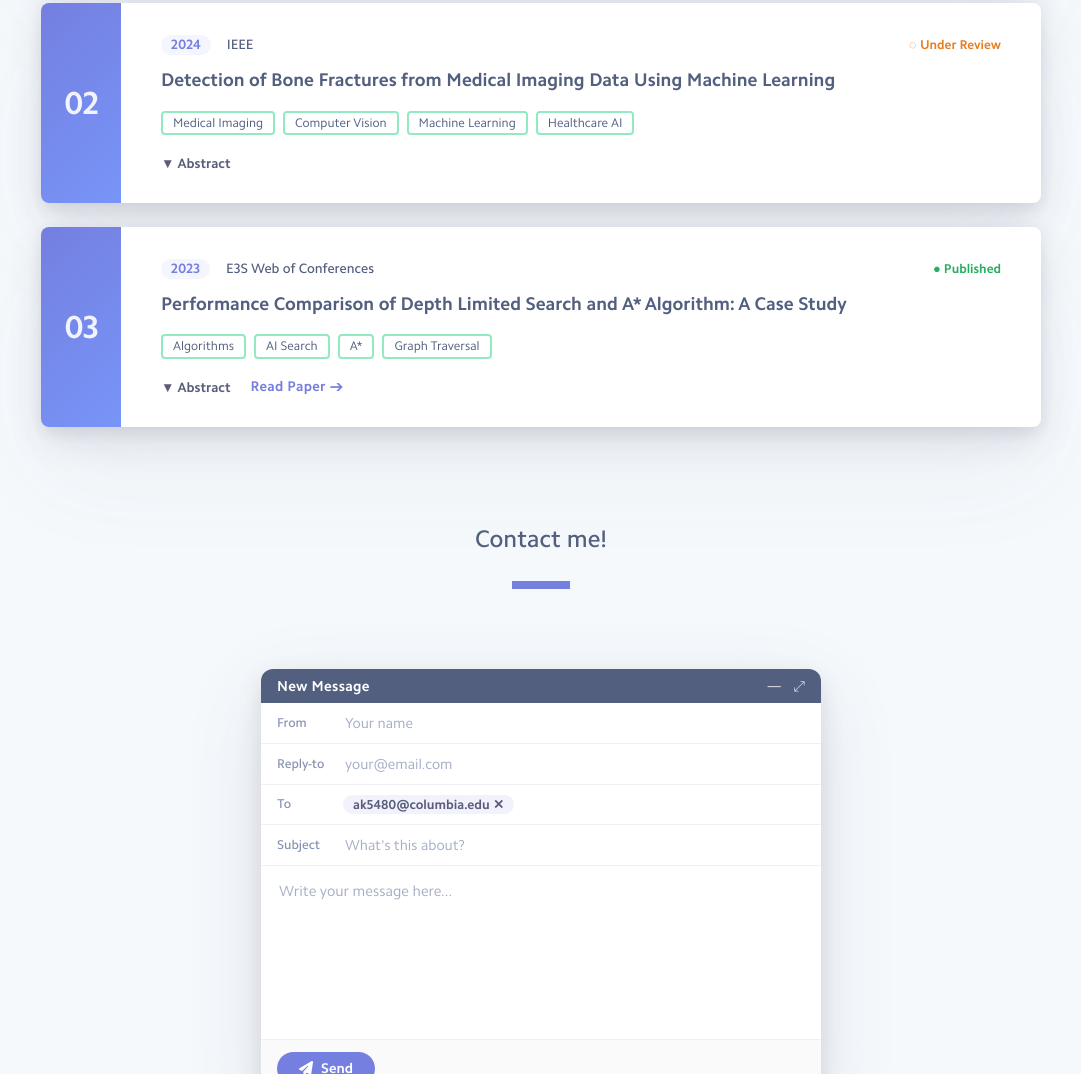
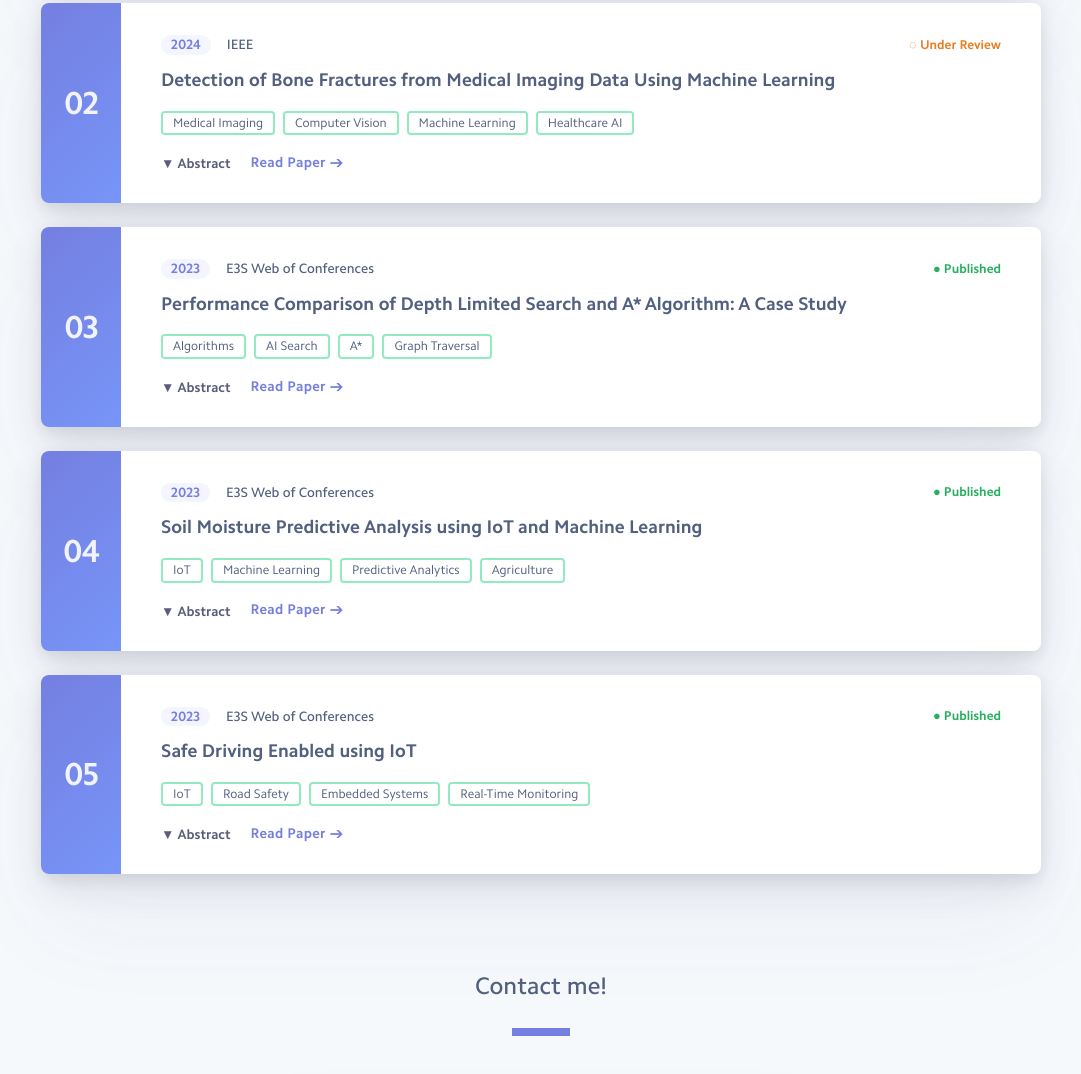
Before and after one commit to adityaram-2003/portfolio, a Gatsby site: page / in a window 1280 px wide. Shown: the part 3722-4796 px from the top of the page, without its empty margins (99-1180 px from the left). Built offline with nearby package versions, Linux system fonts and the light colour scheme; Gatsby itself is replaced by a stand-in of ours.

Commit message:
Fix build error, update papers, add vercel rewrite

```diff
--- a/package.json
+++ b/package.json
@@ -24,7 +24,8 @@
     "@fortawesome/fontawesome-svg-core": "^6.7.2",
     "@fortawesome/free-brands-svg-icons": "^6.7.2",
     "@fortawesome/free-solid-svg-icons": "^6.7.2",
-    "@fortawesome/react-fontawesome": "0.2.2"
+    "@fortawesome/react-fontawesome": "0.2.2",
+    "prop-types": "^15.8.1"
   },
   "optionalDependencies": {
     "@parcel/watcher-linux-x64-glibc": "2.5.1"
--- a/src/components/Research.js
+++ b/src/components/Research.js
@@ -5,7 +5,7 @@ const papers = [
     title: 'Uncertainty-Aware Molecular Property Prediction Using Heterogeneous Molecular GNNs',
     year: '2025',
     publisher: 'Springer Nature',
-    doi: 'https://doi.org/10.1007/978-981-97-9132-3-16',
+    doi: 'https://link.springer.com/chapter/10.1007/978-981-97-9132-3_16',
     description:
       'Proposed an uncertainty-aware framework for molecular property prediction leveraging heterogeneous Graph Neural Networks (GNNs), enabling more reliable predictions with quantified confidence for downstream scientific applications.',
     tags: ['GNNs', 'Molecular ML', 'Uncertainty Quantification', 'Deep Learning'],
@@ -15,7 +15,7 @@ const papers = [
     title: 'Detection of Bone Fractures from Medical Imaging Data Using Machine Learning',
     year: '2024',
     publisher: 'IEEE',
-    doi: null,
+    doi: 'https://drive.google.com/file/d/101DNxhz5INI7Qmv5KS2Lt2JZITIx-LS9/view',
     description:
       'Developed and evaluated machine learning models for automated detection of bone fractures from medical X-ray imaging data. Manuscript currently under review at IEEE.',
     tags: ['Medical Imaging', 'Computer Vision', 'Machine Learning', 'Healthcare AI'],
@@ -29,6 +29,26 @@ const papers = [
     description:
       'A comparative case study analyzing the performance characteristics of Depth Limited Search and A* pathfinding algorithms across multiple problem domains, evaluating runtime efficiency, memory usage, and solution optimality.',
     tags: ['Algorithms', 'AI Search', 'A*', 'Graph Traversal'],
+    status: 'published',
+  },
+  {
+    title: 'Soil Moisture Predictive Analysis using IoT and Machine Learning',
+    year: '2023',
+    publisher: 'E3S Web of Conferences',
+    doi: 'https://doi.org/10.1051/e3sconf/202339101147',
+    description:
+      'Presented a predictive analysis framework combining IoT sensor data with machine learning models to forecast soil moisture levels, enabling smarter and more efficient agricultural decision-making.',
+    tags: ['IoT', 'Machine Learning', 'Predictive Analytics', 'Agriculture'],
+    status: 'published',
+  },
+  {
+    title: 'Safe Driving Enabled using IoT',
+    year: '2023',
+    publisher: 'E3S Web of Conferences',
+    doi: 'https://doi.org/10.1051/e3sconf/202339101140',
+    description:
+      'Designed an IoT-based system to enhance road safety by monitoring driver behavior and vehicle conditions in real-time, triggering alerts and interventions to prevent accidents.',
+    tags: ['IoT', 'Road Safety', 'Embedded Systems', 'Real-Time Monitoring'],
     status: 'published',
   },
 ];
--- a/src/content/projects.js
+++ b/src/content/projects.js
@@ -1,8 +1,6 @@
 import phytoplankton from 'images/travlr.jpg';
 import loanapproval from 'images/stockmarketchart.jpg';
 import bonefracture from 'images/calculator.jpg';
-
-// image can be any size. just make sure it is close to a 1:1 ratio - a square.
 
 const projects = [
   {
```
Also changed, not shown: 3 other files.
